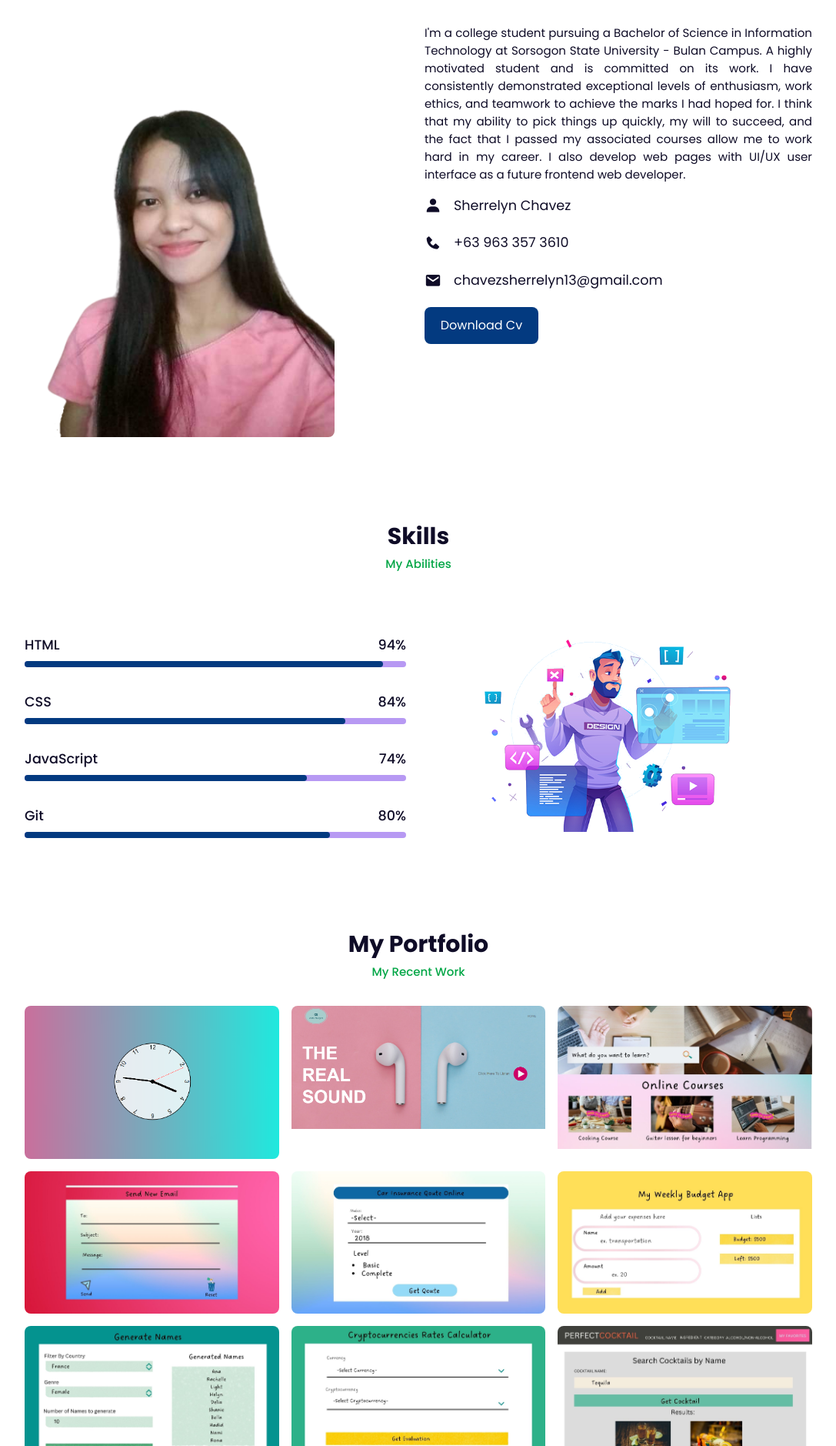
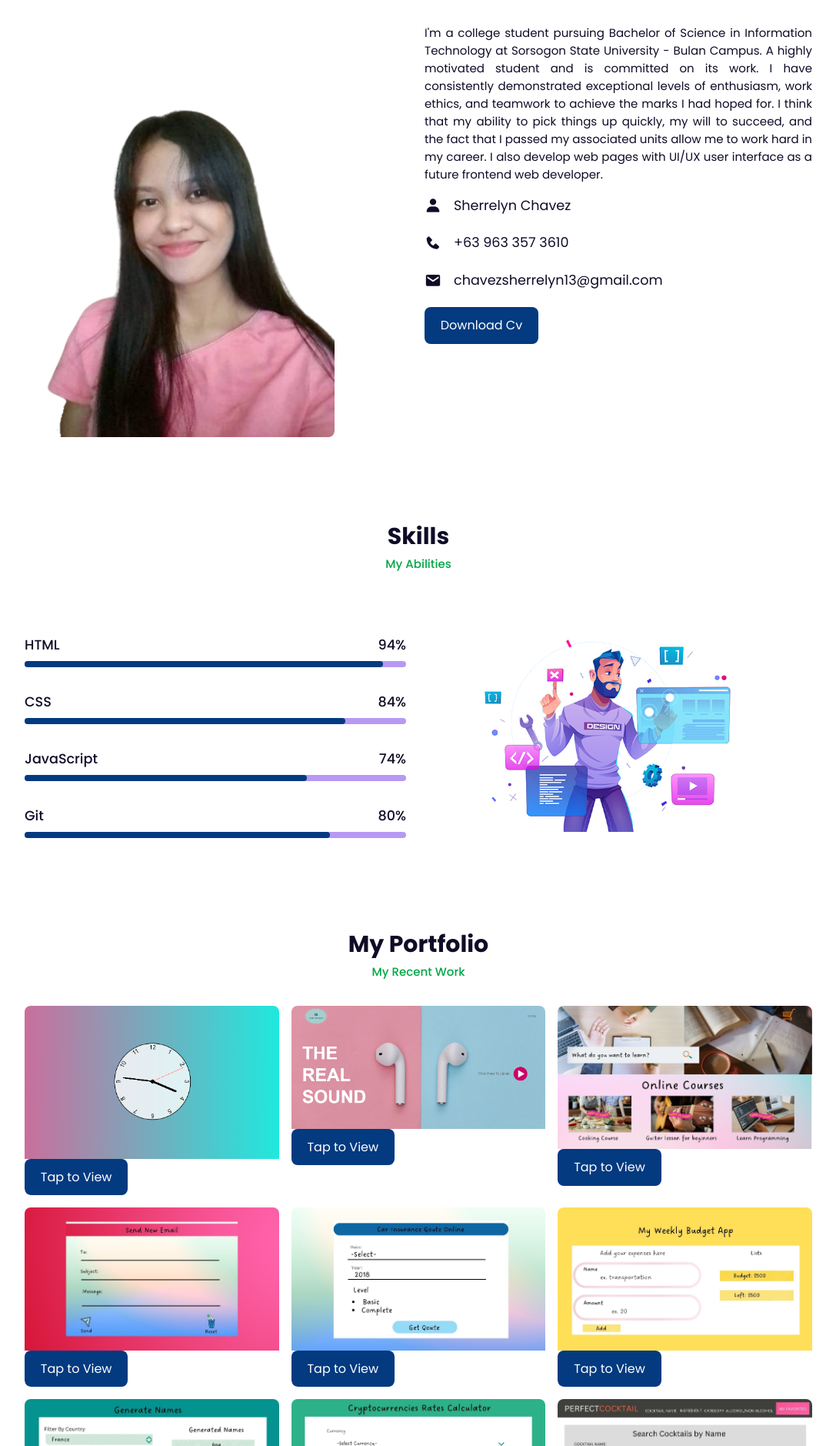
Before and after one commit to sheisshee/sheisshee.github.io, a plain HTML site: page index.html in a window 1280 px wide. Shown: the part 921-2800 px from the top of the page at 77% size, without its empty margins (96-1183 px from the left). Drawn offline with nearby package versions, Linux system fonts and the light colour scheme.

Commit message:
Added logo and modified index.html

```diff
--- a/index.html
+++ b/index.html
@@ -4,7 +4,7 @@
     <meta charset="UTF-8">
     <meta http-equiv="X-UA-Compatible" content="IE=edge">
     <meta name="viewport" content="width=device-width, initial-scale=1.0">
-    <title>Responsive Portfolio Website</title>
+    <title>Chavez's Portfolio Website</title>
     <!-- Link To CSS -->
     <link rel="stylesheet" href="./css/style.css">
     <!-- Box Icons -->
@@ -15,7 +15,7 @@
 <body>
     <!-- Navbar -->
     <header>
-        <a href="#" class="logo">Sherrelyn</a>
+        <a href="" class="logo">Sherrelyn</a>
 
         <div class="bx bx-menu" id="menu-icon"></div>
 
@@ -23,7 +23,7 @@
             <li><a href="#home">Home</a></li>
             <li><a href="#about">About</a></li>
             <li><a href="#skills">Skills</a></li>
-            <li><a href="#works">Works</a></li>
+            <li><a href="#portfolio">Works</a></li>
             <li><a href="#contact">Contact</a></li>
             <div class="bx bx-moon" id="darkmode"></div>
         </ul>
@@ -42,7 +42,7 @@
         <div class="home-text">
             <span>Hello, I'm</span>
             <h1>Sherrelyn Chavez</h1>
-            <h2>Frontend Web Developer</h2>
+            <h2>Medyo BSIT student :></h2>
             <p> An IT student and an aspiring frontend web developer <br> Hire me?</p>
             <a href="#contact" class="btn">Contact Me</a>
         </div>
@@ -60,8 +60,8 @@
                 <img src="assets/img/about.png" alt="">
             </div>
             <div class="about-text">
-                <p> I'm a college student pursuing a Bachelor of Science in Information Technology at Sorsogon State University - Bulan Campus. A highly motivated student and is committed on its work. I have consistently demonstrated exceptional levels of enthusiasm, work ethics, and teamwork to achieve the marks I had hoped for.
-                     I think that my ability to pick things up quickly, my will to succeed, and the fact that I passed my associated courses allow me to work hard in my career. I also develop web pages with UI/UX user interface as a future frontend web developer. </p>
+                <p> I'm a college student pursuing Bachelor of Science in Information Technology at Sorsogon State University - Bulan Campus. A highly motivated student and is committed on its work. I have consistently demonstrated exceptional levels of enthusiasm, work ethics, and teamwork to achieve the marks I had hoped for.
+                     I think that my ability to pick things up quickly, my will to succeed, and the fact that I passed my associated units allow me to work hard in my career. I also develop web pages with UI/UX user interface as a future frontend web developer. </p>
                 <div class="information">
                     <!-- Box 1 -->
                     <div class="info-box">
@@ -136,33 +136,43 @@
         <div class="portfolio-content">
             <div class="portfolio-img">
                 <img src="assets/img/simpleproject1.png" alt="">
+                <a href="" class="btn">Tap to View</a>
             </div>
             <div class="portfolio-img">
                 <img src="assets/img/simpleproject2.png"  alt="">
+                <a href="" class="btn">Tap to View</a>
             </div>
             <div class="portfolio-img">
                 <img src="assets/img/website1.jpg" alt="">
+                <a href="" class="btn">Tap to View</a>
             </div>
             <div class="portfolio-img">
                 <img src="assets/img/website2.jpg" alt="">
+                <a href="" class="btn">Tap to View</a>
             </div>
             <div class="portfolio-img">
                 <img src="assets/img/website3.jpg" alt="">
+                <a href="" class="btn">Tap to View</a>
             </div>
             <div class="portfolio-img">
                 <img src="assets/img/website4.jpg" alt="">
+                <a href="" class="btn">Tap to View</a>
             </div>
             <div class="portfolio-img">
                 <img src="assets/img/website5.jpg" alt="">
+                <a href="" class="btn">Tap to View</a>
             </div>
             <div class="portfolio-img">
                 <img src="assets/img/website6.jpg" alt="">
+                <a href="" class="btn">Tap to View</a>
             </div>
             <div class="portfolio-img">
                 <img src="assets/img/website7.jpg" alt="">
+                <a href="" class="btn">Tap to View</a>
             </div>
             <div class="portfolio-img">
                 <img src="assets/img/website8.png" alt="">
+                <a href="" class="btn">Tap to View</a>
             </div>
 
         </div>
```
Also changed, not shown: assets/img/logo.png (added).
